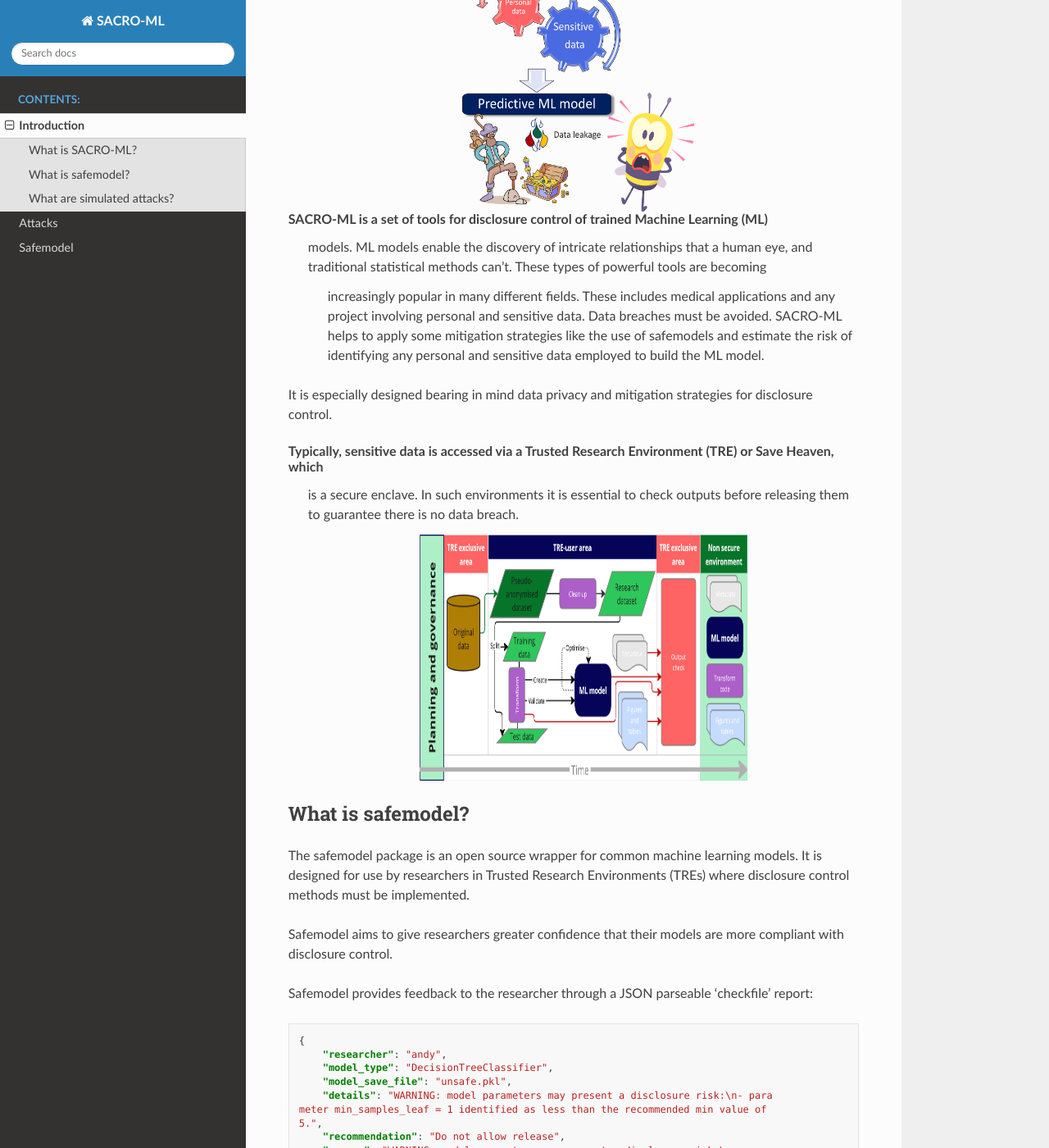
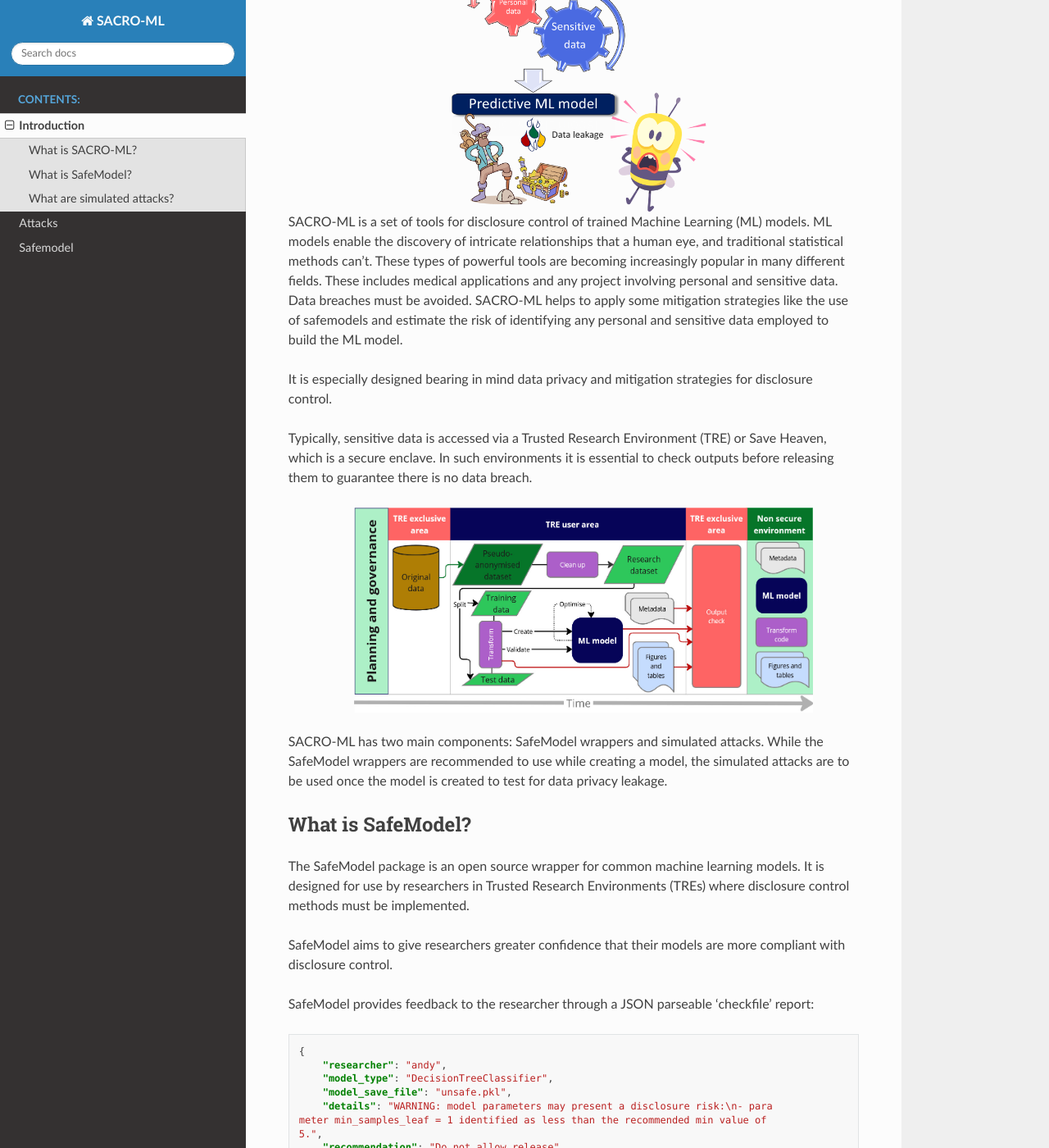
Before and after one commit to AI-SDC/SACRO-ML, a Sphinx documentation site: the page built from docs/source/introduction.rst, in a window 1280 px wide and 1400 px high, scrolled down 307 px. Shown: the whole window at 82% size. Built offline with Sphinx 7.4.7 and the Read the Docs theme 3.1.0, drawn with Linux system fonts in a browser that asks for light colours.

Commit message:
feat: add more documentation (#375)
* Added image

Added image to go with documentation

Signed-off-by: albacrespi <acrespi001@dundee.ac.uk>

* Update introduction.rst

Added a general description of SACRO-ML.

Signed-off-by: albacrespi <acrespi001@dundee.ac.uk>

* Update introduction.rst

Added extra line on when sacroml can be used

Signed-off-by: albacrespi <acrespi001@dundee.ac.uk>

* Fix introduction.rst

Fix irrelevant sentence.

Signed-off-by: albacrespi <acrespi001@dundee.ac.uk>

* Create Glossary.rst

Added vocabulary and definitions mainly from GRAIMatter.

Signed-off-by: albacrespi <acrespi001@dundee.ac.uk>

* Added Worst Case diagram

Signed-off-by: albacrespi <acrespi001@dundee.ac.uk>

* Update worst_case.rst

Added explanation and diagram to Worst Case attack

Signed-off-by: albacrespi <acrespi001@dundee.ac.uk>

* Added more text to intro

* Added extra explanation introduction. Fix typos. Added image.
Added autolabel functionality.

* Fix style, added and modified some definitions.

* [pre-commit.ci] auto fixes from pre-commit.com hooks

for more information, see https://pre-commit.ci

* Bug fix

Added "SOM" in "ignore-words-list" in pyproject.toml because it was getting picked up as spelling error when it's an abbreviation.

* bug fix

added comma

* Text format fix

Fixed format display of text.
Added a some text about SACRO-ML components.
Changed diagram of TRE ML project timeline.

* fix spelling in docs/source/introduction.rst

Signed-off-by: Richard Preen <rpreen@gmail.com>

---------

Signed-off-by: albacrespi <acrespi001@dundee.ac.uk>
Signed-off-by: Richard Preen <rpreen@gmail.com>
Co-authored-by: pre-commit-ci[bot] <66853113+pre-commit-ci[bot]@users.noreply.github.com>
Co-authored-by: Richard Preen <rpreen@gmail.com>

```diff
--- a/docs/source/introduction.rst
+++ b/docs/source/introduction.rst
@@ -5,42 +5,44 @@ What is SACRO-ML?
 -----------------
 
 .. image:: images/ML_leakage_bee.png
-    :width: 320px
+    :width: 350px
     :align: center
     :height: 350px
     :alt: Data breaches of sensitive and personal data must be avoided.
 
 SACRO-ML is a set of tools for disclosure control of trained Machine Learning (ML)
- models. ML models enable the discovery of intricate relationships that a human eye,
- and traditional statistical methods can’t. These types of powerful tools are becoming
-  increasingly popular in many different fields. These includes medical applications
-  and any project involving personal and sensitive data. Data breaches must be avoided.
-  SACRO-ML helps to apply some mitigation strategies like the use of safemodels and
-  estimate the risk of identifying any personal and sensitive data employed to build the ML model.
+models. ML models enable the discovery of intricate relationships that a human eye,
+and traditional statistical methods can’t. These types of powerful tools are becoming
+increasingly popular in many different fields. These includes medical applications
+and any project involving personal and sensitive data. Data breaches must be avoided.
+SACRO-ML helps to apply some mitigation strategies like the use of safemodels and
+estimate the risk of identifying any personal and sensitive data employed to build the ML model.
 
 It is especially designed bearing in mind data privacy and mitigation strategies for disclosure control.
 
 Typically, sensitive data is accessed via a Trusted Research Environment (TRE) or Save Heaven, which
- is a secure enclave. In such environments it is essential to check outputs before releasing them to
- guarantee there is no data breach.
+is a secure enclave. In such environments it is essential to check outputs before releasing them to
+guarantee there is no data breach.
 
- .. image:: images/TRE-project-outputcheck-overview.jpg
-    :width: 400px
+ .. image:: images/TRE-ML-project-timeline.jpg
+    :width: 560px
     :align: center
-    :height: 300px
+    :height: 250px
     :alt: Timeline of a life cycle of a ML model containing sensitive and personal data.
 
-What is safemodel?
+SACRO-ML has two main components: SafeModel wrappers and simulated attacks. While the SafeModel wrappers are recommended to use while creating a model, the simulated attacks are to be used once the model is created to test for data privacy leakage.
+
+What is SafeModel?
 ------------------
 
-The safemodel package is an open source wrapper for common machine learning
+The SafeModel package is an open source wrapper for common machine learning
 models. It is designed for use by researchers in Trusted Research Environments
 (TREs) where disclosure control methods must be implemented.
 
-Safemodel aims to give researchers greater confidence that their models are
+SafeModel aims to give researchers greater confidence that their models are
 more compliant with disclosure control.
 
-Safemodel provides feedback to the researcher through a JSON parseable
+SafeModel provides feedback to the researcher through a JSON parseable
 'checkfile' report:
 
 .. code-block:: json
```
Also changed, not shown: docs/source/images/TRE-ML-project-timeline.jpg (added).
